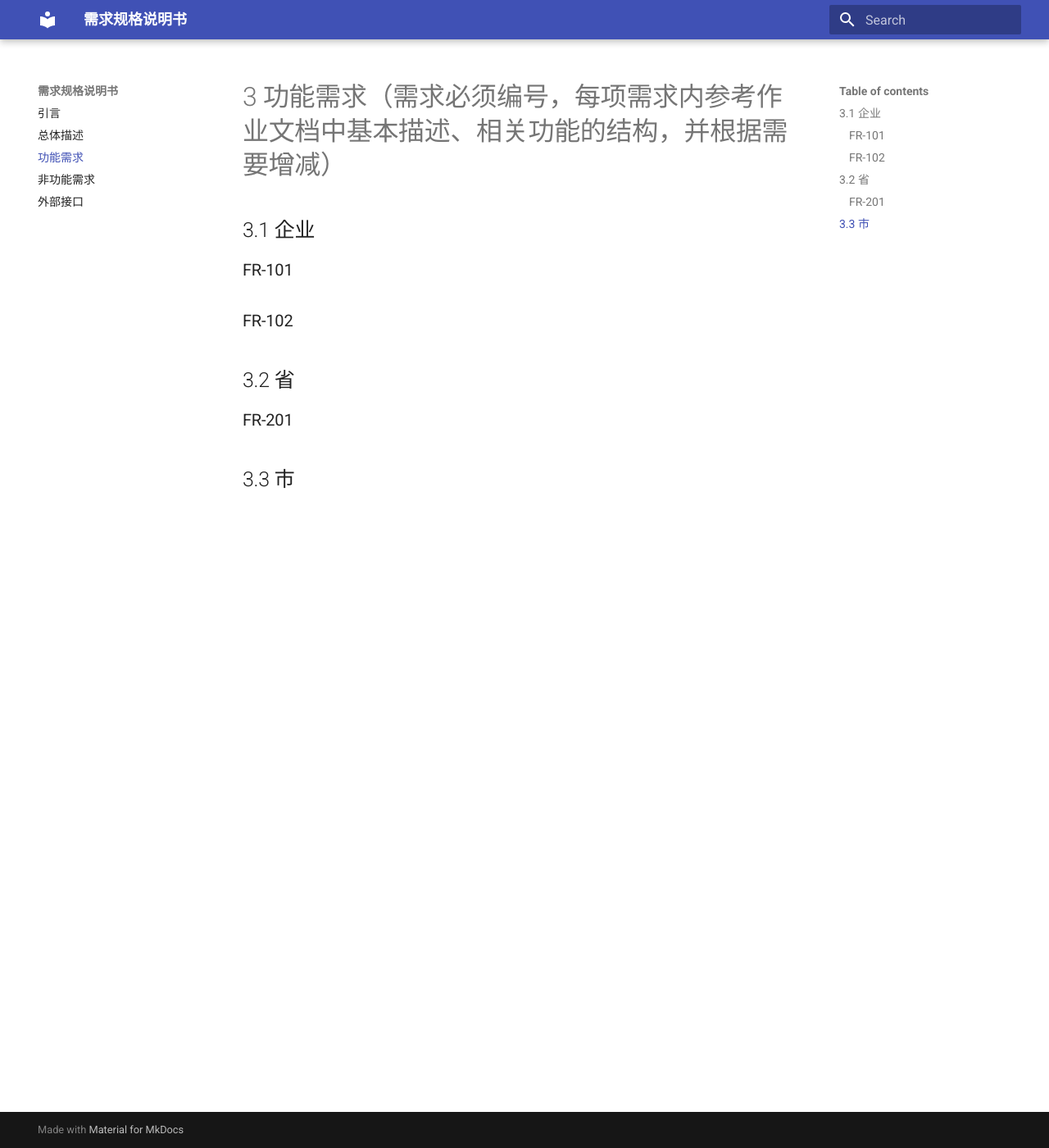
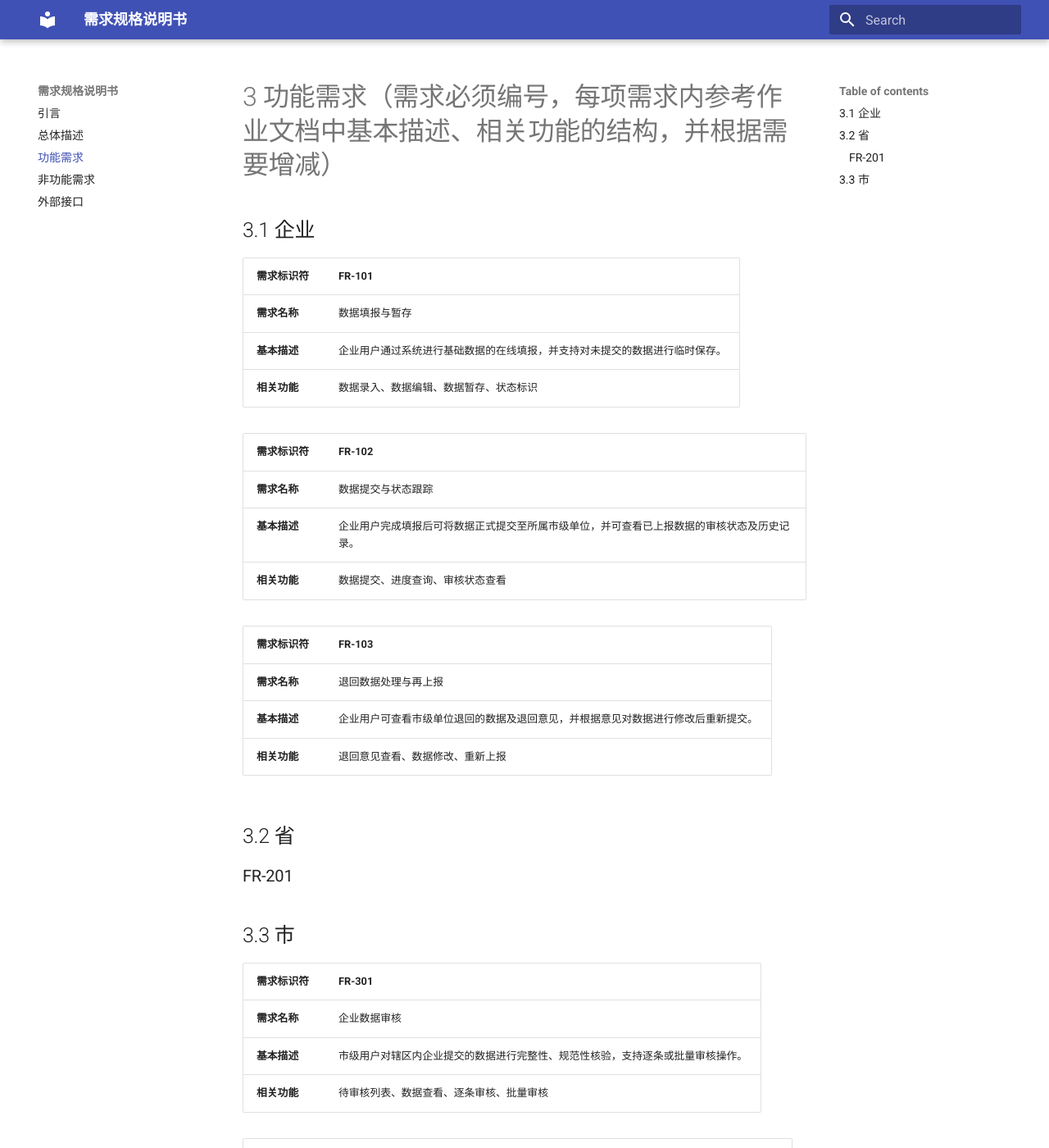
Before and after one commit to g513yb/Enterprise-Data-Collection, an MkDocs documentation site: the page built from docs/srs/functional-requirements.md, in a window 1280 px wide and 1400 px high. Shown: the whole window at 82% size. Built offline with MkDocs 1.6.1 and Material for MkDocs 9.7.7, drawn with Linux system fonts in a browser that asks for light colours; some of the changed text lies outside the part shown.

Commit message:
添加需求中关于企业、市的部分

```diff
--- a/docs/srs/functional-requirements.md
+++ b/docs/srs/functional-requirements.md
@@ -2,12 +2,50 @@
 
 ## 3.1 企业
 
-### FR-101
+| 需求标识符   | FR-101                                                       |
+| :----------- | :----------------------------------------------------------- |
+| **需求名称** | 数据填报与暂存                                               |
+| **基本描述** | 企业用户通过系统进行基础数据的在线填报，并支持对未提交的数据进行临时保存。 |
+| **相关功能** | 数据录入、数据编辑、数据暂存、状态标识                       |
 
-### FR-102
+| 需求标识符   | FR-102                                                       |
+| :----------- | :----------------------------------------------------------- |
+| **需求名称** | 数据提交与状态跟踪                                           |
+| **基本描述** | 企业用户完成填报后可将数据正式提交至所属市级单位，并可查看已上报数据的审核状态及历史记录。 |
+| **相关功能** | 数据提交、进度查询、审核状态查看                             |
+
+| 需求标识符   | FR-103                                                       |
+| :----------- | :----------------------------------------------------------- |
+| **需求名称** | 退回数据处理与再上报                                         |
+| **基本描述** | 企业用户可查看市级单位退回的数据及退回意见，并根据意见对数据进行修改后重新提交。 |
+| **相关功能** | 退回意见查看、数据修改、重新上报                             |
 
 ## 3.2 省
 
 ### FR-201
 
 ## 3.3 市
+
+| 需求标识符   | FR-301                                                       |
+| :----------- | :----------------------------------------------------------- |
+| **需求名称** | 企业数据审核                                                 |
+| **基本描述** | 市级用户对辖区内企业提交的数据进行完整性、规范性核验，支持逐条或批量审核操作。 |
+| **相关功能** | 待审核列表、数据查看、逐条审核、批量审核                     |
+
+| 需求标识符   | FR-302                                                       |
+| :----------- | :----------------------------------------------------------- |
+| **需求名称** | 数据退回与意见反馈                                           |
+| **基本描述** | 对于审核不通过的数据，市级用户需填写明确的退回意见，并通过系统将数据退回至对应企业。 |
+| **相关功能** | 退回操作、退回意见填写、企业通知                             |
+
+| 需求标识符   | FR-303                                                       |
+| :----------- | :----------------------------------------------------------- |
+| **需求名称** | 市级数据汇总与上报                                           |
+| **基本描述** | 市级用户对审核通过的数据进行自动汇总，并在确认全市数据无误后，执行上报省级操作。 |
+| **相关功能** | 数据汇总、汇总数据查看、上报省级                             |
+
+| 需求标识符   | FR-304                                                       |
+| :----------- | :----------------------------------------------------------- |
+| **需求名称** | 上报数据更正申请                                             |
+| **基本描述** | 数据上报省级后但在省级审核前，若发现错误，市级用户可申请对已上报数据进行退回或更正。 |
+| **相关功能** | 退回申请、状态锁定、更正提交                                 |
```
